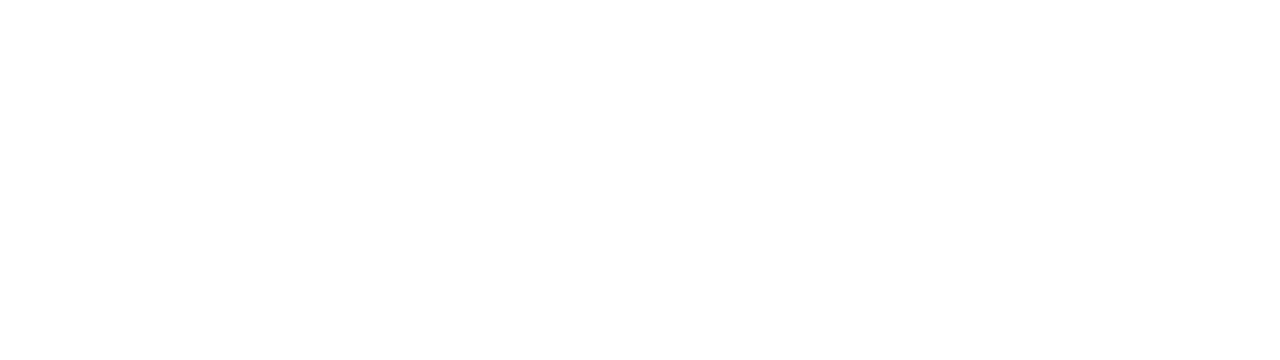
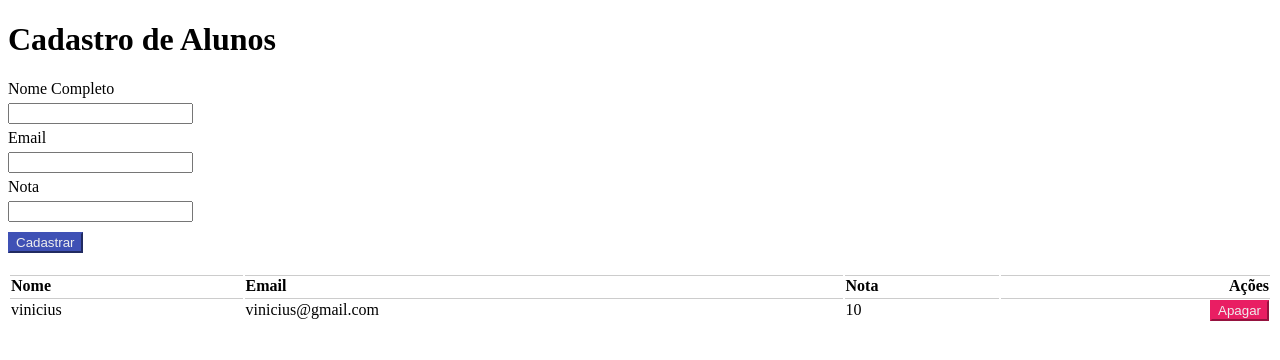
Before and after one commit to maricatto/projeto-QAcademy, a plain HTML site: page index.html in a window 1280 px wide. Drawn offline with Linux system fonts and the light colour scheme.

Commit message:
Correções, atualizações e implementado a função apagarAluno

```diff
--- a/index.html
+++ b/index.html
@@ -1,11 +1,124 @@
+<!--
+1) O nome da função de adicionar foi alterado, pois estava "adicionarContato" onde o correto seria:
+"adicionarAluno"
+
+2) Setamos um item na grid pra não perder tanto tempo
+
+3) Como o objetivo da aula é excluir o aluno da grid foi criado a função "apagarAluno"
+
+      Obs: Para adicionar no JavaScript utiliza o "push" para remover utilza o "slice"
+-->
 <!DOCTYPE html>
-<html lang="pt-br">
+<html lang="en">
     <head>
         <meta charset="UTF-8">
         <meta http-equiv="X-UA-Compatible" content="IE=edge">
         <meta name="viewport" content="width=device-width, initial-scale=1.0">
+        <script src="js/vue.js"></script>
+
         <title>WebBase from QA Ninja</title>
     </head>
  <body>
+     <div id="app">
+                <h1>Cadastro de Alunos</h1>
+         <form action="">
+            <label for="nomeCompleto">Nome Completo</label>
+            <input name="nomeCompleto" type="text" v-model="form.nome">
+            <label for="email">Email</label>
+            <input  name="email" type="text" v-model="form.email">
+            <label for="nota">Nota</label>
+            <input name="nota"type="text" v-model="form.nota">
+            <input type="button" value="Cadastrar" @click="adicionarAluno" >
+         </form>
+
+         <div>
+             <table class="table">
+                    <thead>
+                        <th>Nome</th>
+                        <th>Email</th>
+                        <th>Nota</th>
+                        <th>Ações</th>
+                    </thead>
+                    <tbody>
+                        <tr v-for="aluno in alunos">
+                            <td>{{aluno.nome}}</td>
+                            <td>{{aluno.email}}</td>
+                            <td>{{aluno.nota}}</td>
+                            <td><button class="danger" @click="apagarAluno(aluno)">Apagar</button></td>
+                        </tr>
+                   </tbody>
+             </table>
+          </div>
+     </div>
+     <script>
+         var app = new Vue({
+            el:"#app",
+            data:{
+                form:{
+                    nome:'',
+                    email:'',
+                    nota:'',
+
+                },
+                alunos:[
+                    { nome:'vinicius', email:'vinicius@gmail.com', nota:10,}
+                ]
+            },
+            methods:{
+                limpaFormulario:function(){
+                    this.form ={
+                    nome:'',
+                    email:'',
+                    nota:'',
+                    }
+                },
+
+                adicionarAluno: function (){
+                    //console.log(this.form)
+                    this.alunos.push(this.form)
+                    this.limpaFormulario()
+                },
+                apagarAluno:function(aluno){
+                    var posicao = this.alunos.indexOf(aluno)
+                    this.alunos.splice(posicao,1)
+                }
+            }
+         })
+     </script>
+     <style>
+           /* CSS da tabela */
+            .table{
+                margin-top: 20px;
+                width: 100%;
+                text-align: left;
+            }
+            .table th, .table td{
+                    border-top: 1px solid #ccc;
+            }
+
+            /*Como quero alterar somente a última th e a td */
+            .table th:last-child, table td:last-child{
+                text-align: right;
+            }
+
+            /* CSS pro botão(mas pode ser qualqer elemento pertence a classe "Danger*/
+            .danger{
+                background-color: #E91E63;
+                border-color: #E91E63;
+                color: #eee;
+            }
+
+            /* CSS do formulário */
+            input{
+                display: block;
+                margin: 5px 0 5px 0;
+            }
+            input[type=button]{
+                background-color: #3F51B5;
+                border-color:#3F51B5;
+                color: #eee;
+                margin-top: 10px;
+            }
+     </style>
   </body>
 </html>
```
